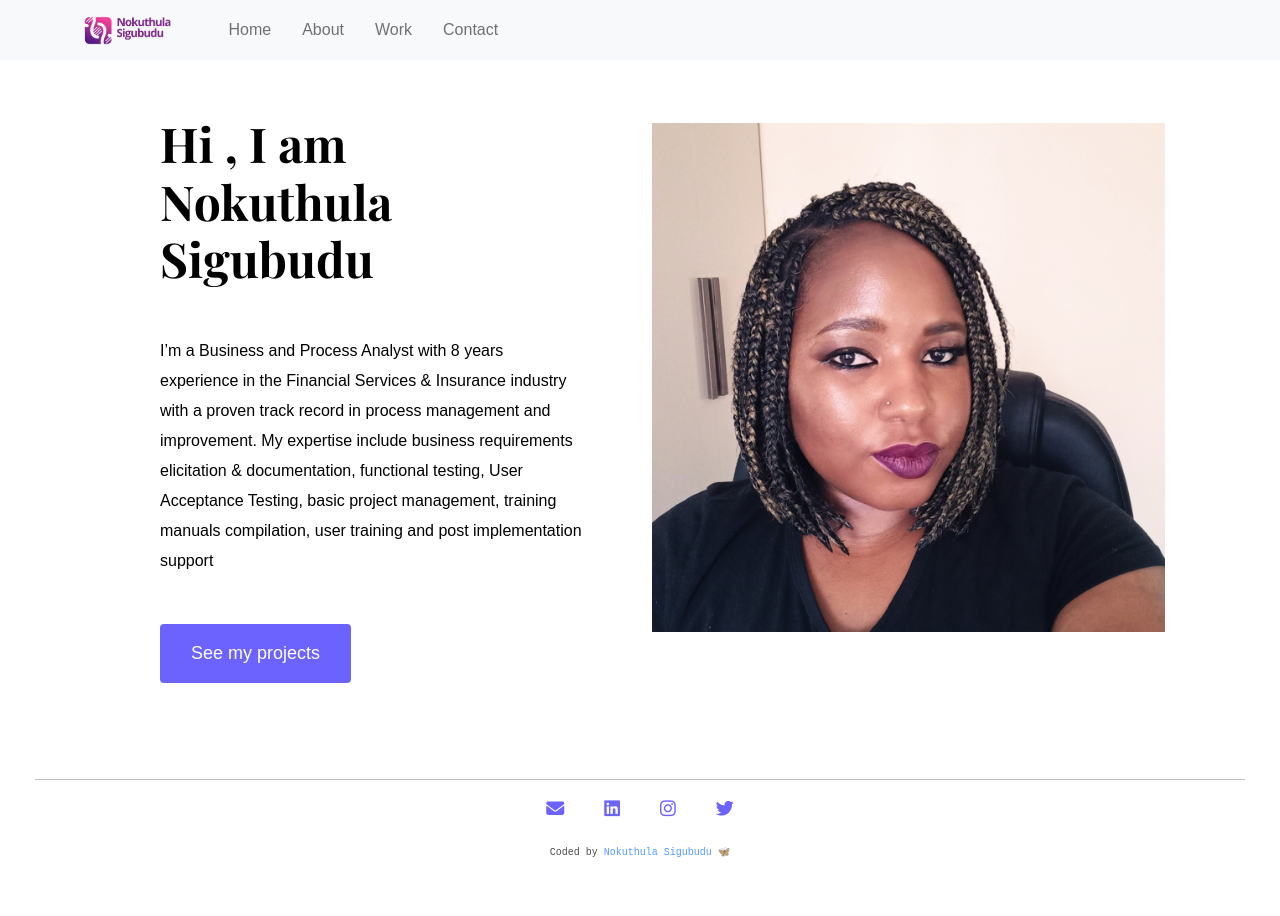
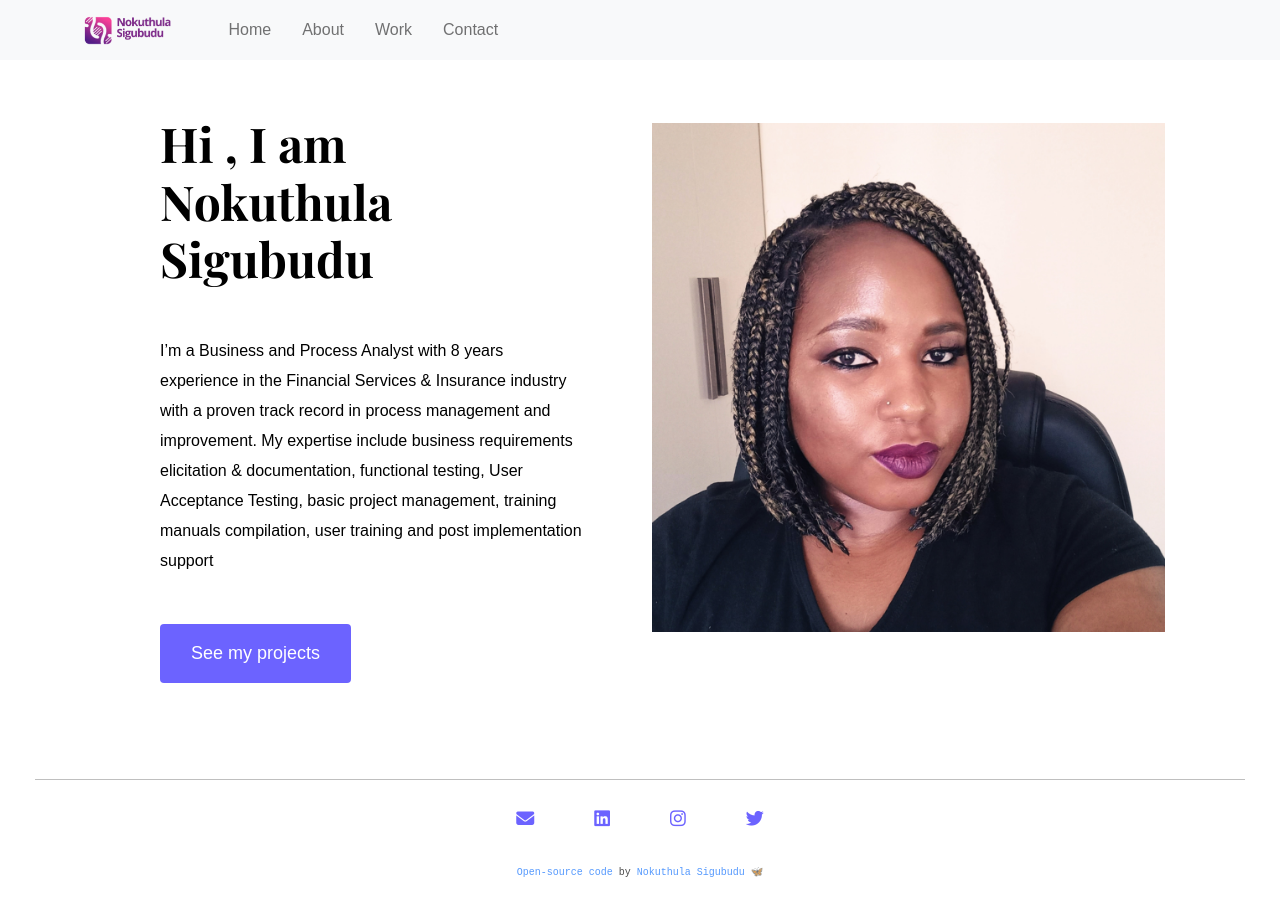
Before and after one commit to Nokuthula-S/Nokuthula-Sigubudu, a plain HTML site: page about.html in a window 1280 px wide. Drawn offline with nearby package versions, Linux system fonts and the light colour scheme.

Commit message:
Updated the Footer to include Github link

```diff
--- a/about.html
+++ b/about.html
@@ -100,8 +100,12 @@
   </div>
 
 <p class="Coder">
-  Coded by <a class="coderFooter" href="https://www.linkedin.com/in/nokuthula-sigubudu-90802428"
-    target="_blank">Nokuthula Sigubudu 🦋</a>
+
+<a class="coderFooter" href="https://github.com/Nokuthula-S/Nokuthula-Sigubudu" target="_blank">Open-source code</a>
+by
+<a class="coderFooter" href="https://www.linkedin.com/in/nokuthula-sigubudu-90802428" target="_blank">Nokuthula Sigubudu
+  🦋</a>
+
 </p>
 
 
--- a/src/styles.css
+++ b/src/styles.css
@@ -130,7 +130,7 @@ footer .social-links a {
   margin: 0 20px;
   color: var(--branding-color);
   background: var(--secondary-color);
-  padding: 0px 0px;
+  padding: 10px 10px;
   border-radius: 50%;
   font-size: 18px;
   transition: all 100ms ease-in-out;
```
Also changed, not shown: contact.html (+6 -2 lines), index.html (+5 -2 lines), work.html (+6 -2 lines).
